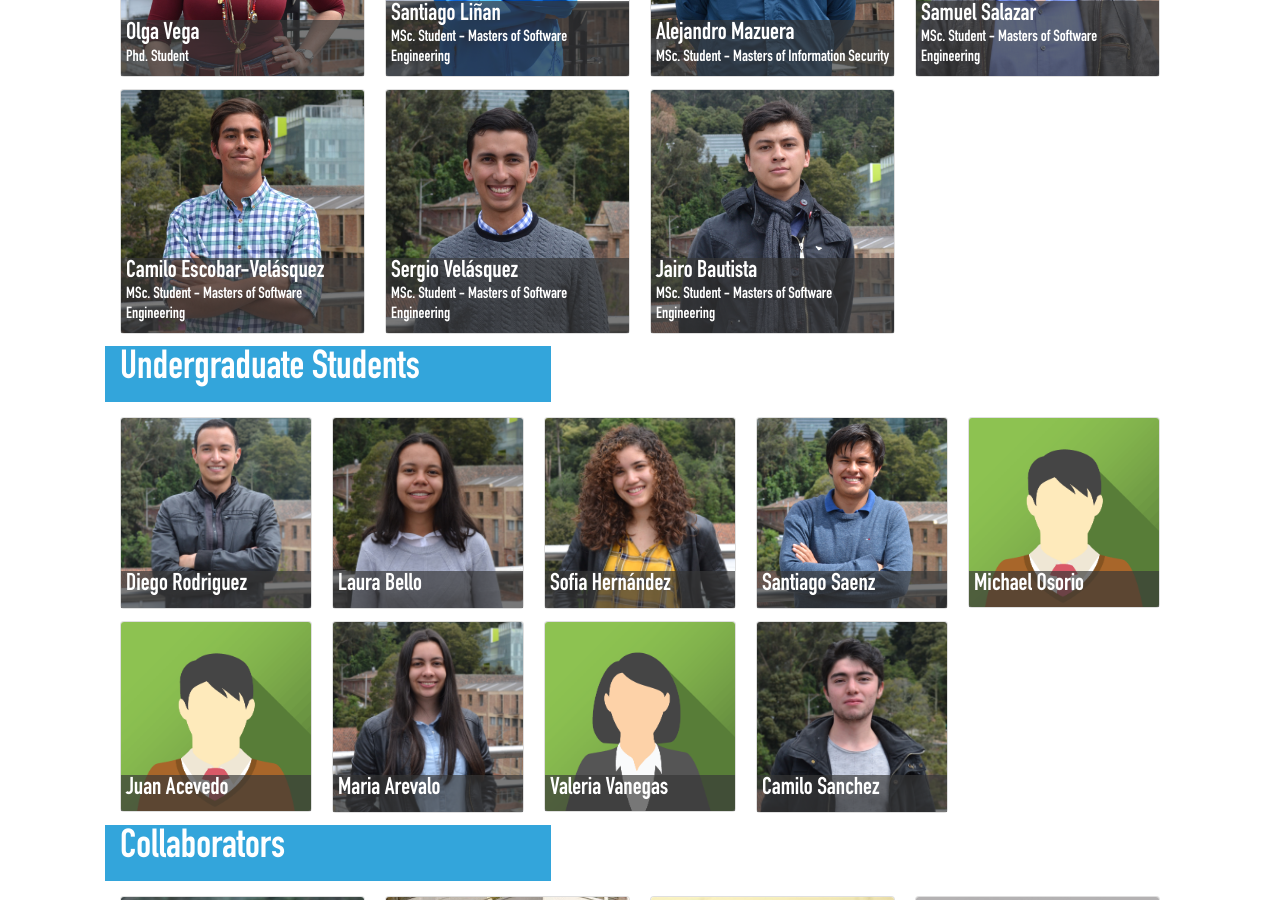
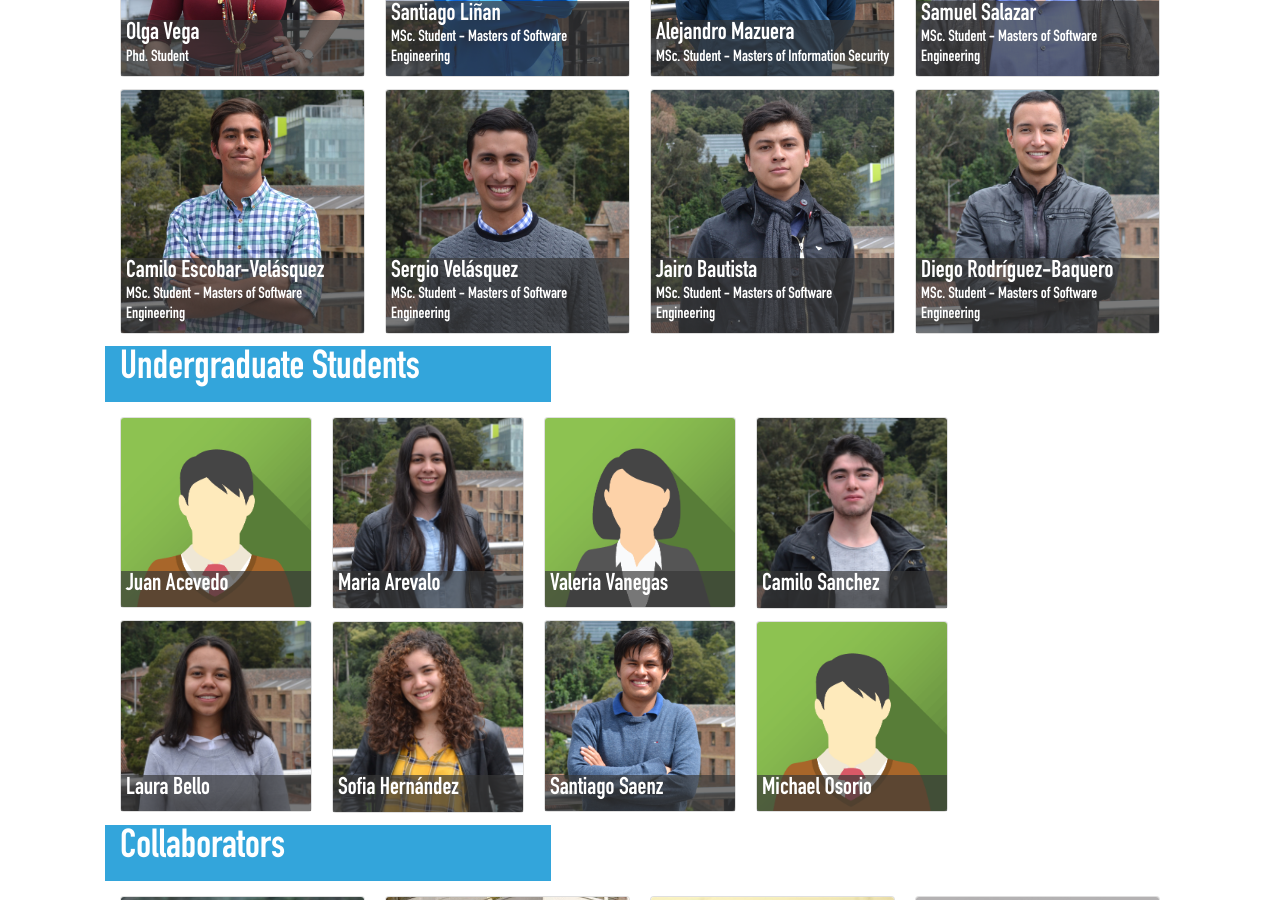
Before and after one commit to uwsampa/research-group-web, a Jekyll site: the page built from people.html, in a window 1280 px wide and 900 px high, scrolled down 859 px. Built offline with Jekyll 4.4.1, drawn with Linux system fonts in a browser that asks for light colours.

Commit message:
Update people.yml

```diff
--- a/_data/people.yml
+++ b/_data/people.yml
@@ -48,10 +48,11 @@ mastSamuel:
     image: /img/people/fotoSamuelSalazar.jpg
     bio: "MSc. Student - Masters of Software Engineering"
 
-udgDiego:
-    display_name: "Diego Rodriguez"
-    role: ugrad
+mastDiego:
+    display_name: "Diego Rodríguez-Baquero"
+    role: grad
     image: /img/people/fotoDiegoRodriguez.jpg
+    bio: "MSc. Student - Masters of Software Engineering"
 
 udgJuan:
     display_name: "Juan Acevedo"
@@ -114,7 +115,6 @@ collNicolasCardozo:
     webpage: "https://profesores.virtual.uniandes.edu.co/ncardozo/en/inicio-en/"
     bio: "Assistant Professor at Universidad de Los Andes, Bogotá, Colombia"
 
-
 collLauraMoreno:
     display_name: "Laura Moreno"
     role: "collab"
```
